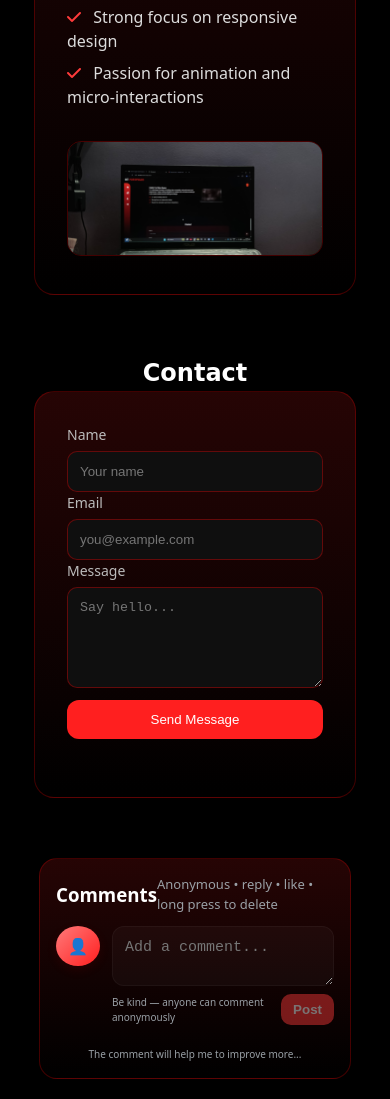
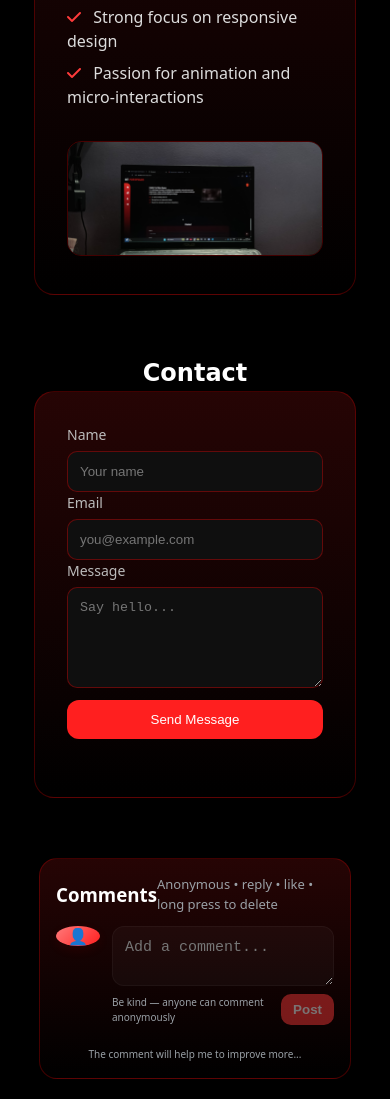
Before and after one commit to shivakumar4147/Editoxide, a plain HTML site: page index.html in a window 390 px wide. Shown: the part 3303-4402 px from the top of the page. Drawn offline with nearby package versions, Linux system fonts and the light colour scheme; no server answers; a web font is replaced by a local one.

Commit message:
Update style.css

```diff
--- a/style.css
+++ b/style.css
@@ -851,6 +851,6 @@ body.light .form-row input,body.light .form-row textarea{background:#fff;color:#
     .item{padding:10px}
     .replies{margin-left:48px}
     .reply-box{margin-left: 3px;width: 60%;}
-    .avatar{width:40px;height:40px}
+    .avatar{width:40px;height:20px}
   }
   /*comment sec end*/
```
